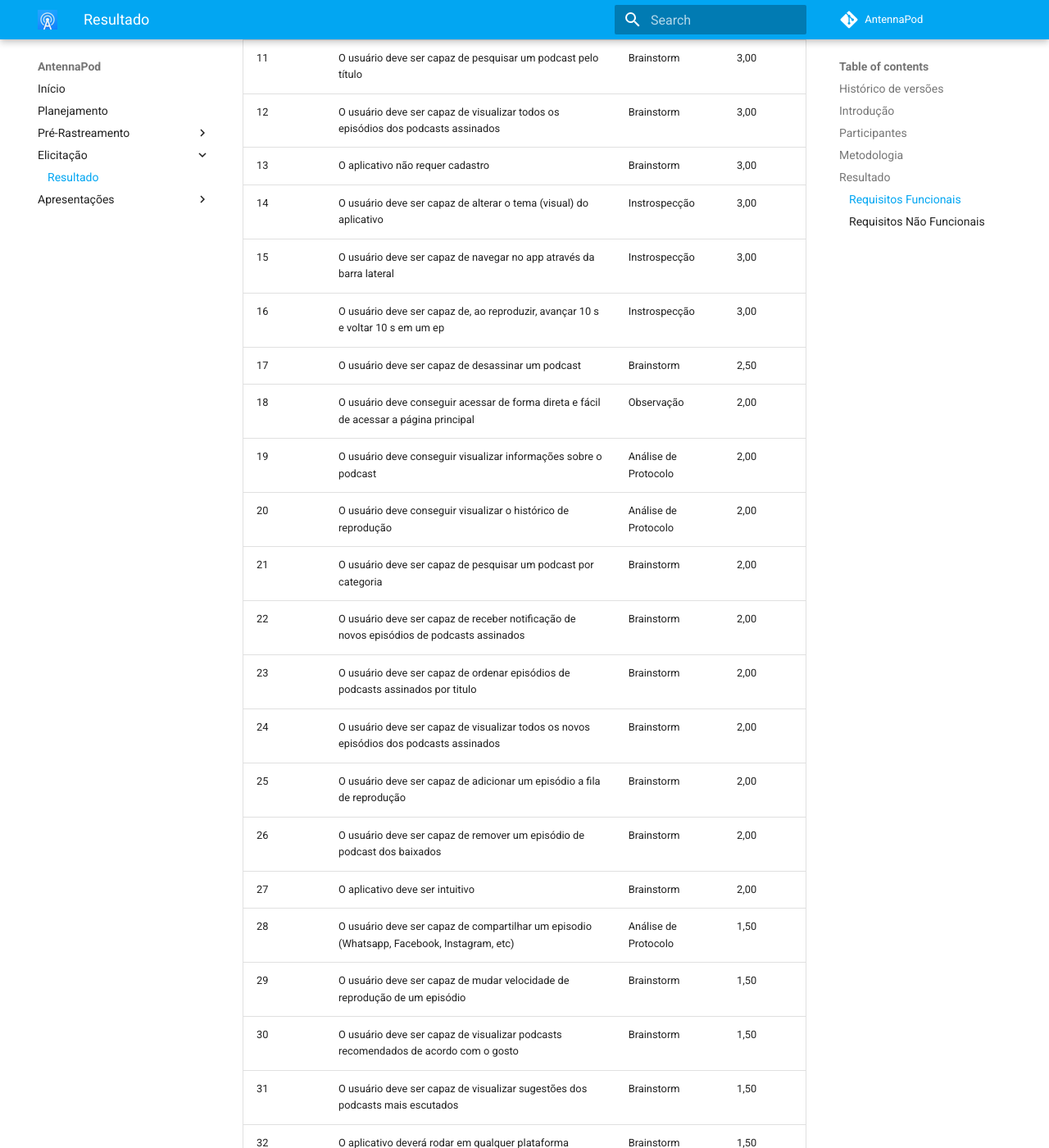
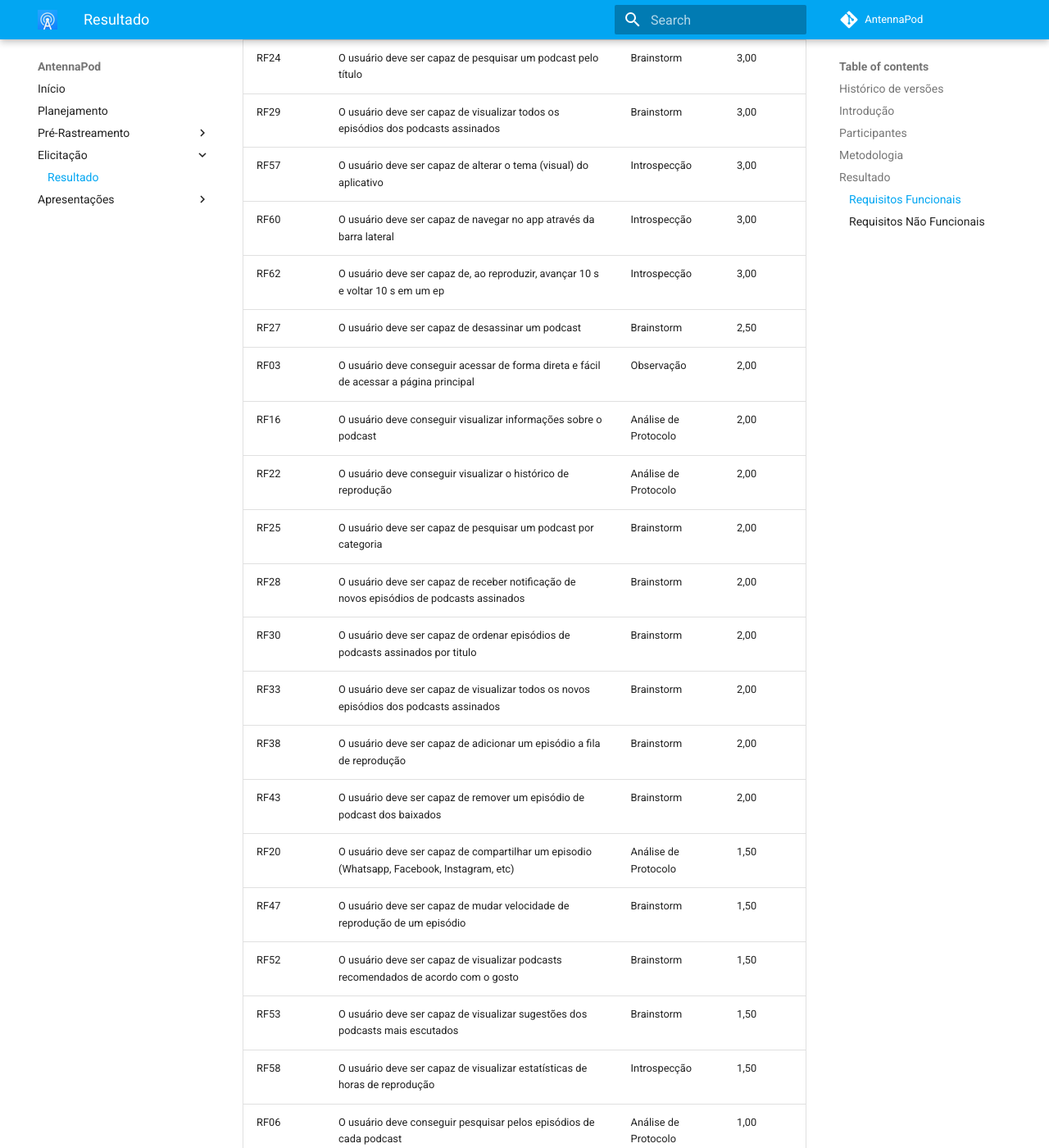
Before and after one commit to Requisitos-de-Software/2021.2-AntennaPod, an MkDocs documentation site: the page built from docs/elicitacao/resultado.md, in a window 1280 px wide and 1400 px high, scrolled down 1892 px. Shown: the whole window at 82% size. Built offline with MkDocs 1.6.1 and Material for MkDocs 9.7.7, drawn with Linux system fonts in a browser that asks for light colours; comment, search, counter and statistics services are not loaded; some of the changed text lies outside the part shown.

Commit message:
separado funcionais e nao funcionais

```diff
--- a/docs/elicitacao/resultado.md
+++ b/docs/elicitacao/resultado.md
@@ -26,9 +26,9 @@
 - Yudi Yamane
 
 ## Metodologia
-Em reunião no Discord, os requisitos levantados pelos participantes foram colocados em uma planilha do
-Google Sheets, um em cada linha. Em seguida, a cada requisito foi atribuído uma
-quantia em reais.
+Em reunião no Discord, os requisitos levantados pelos participantes foram colocados
+em uma planilha do Google Sheets, um em cada linha. Em seguida, a cada requisito
+foi atribuído uma quantia em reais.
 
 ## Resultado
 
@@ -38,75 +38,79 @@
 
 | ID | Descrição                                                                                    | Técnica              | R$     |
 |----|----------------------------------------------------------------------------------------------|----------------------|--------|
-| 01 | O usuário deve ser capaz de reproduzir e pausar episódios de podcasts                        | Brainstorm           | 6,00   |
-| 02 | O usuário deve ser capaz de assinar um podcast                                               | Brainstorm           | 4,00   |
-| 03 | O usuário deve ser capaz de, ao reproduzir, avançar e voltar um episódio                     | Instrospecção        | 4,00   |
-| 04 | O usuário deve conseguir ouvir um episódio sem precisar se inscrever em seu podcast          | Observação           | 3,00   |
-| 05 | O usuário deve conseguir baixar um podcast sem precisar se inscrever no mesmo                | Observação           | 3,00   |
-| 06 | O usuário deve conseguir visualizar suas assinaturas                                         | Análise de Protocolo | 3,00   |
-| 07 | O usuário deve conseguir visualizar seus downloads                                           | Análise de Protocolo | 3,00   |
-| 08 | O usuário deve conseguir fazer downloads dos episódios que deseja                            | Análise de Protocolo | 3,00   |
-| 09 | O usuário deve conseguir visualizar os episódios dos podcasts                                | Análise de Protocolo | 3,00   |
-| 10 | O usuário deve ser capaz de pesquisar um episódio pelo criador do podcast                    | Brainstorm           | 3,00   |
-| 11 | O usuário deve ser capaz de pesquisar um podcast pelo título                                 | Brainstorm           | 3,00   |
-| 12 | O usuário deve ser capaz de visualizar todos os episódios dos podcasts assinados             | Brainstorm           | 3,00   |
-| 13 | O aplicativo não requer cadastro                                                             | Brainstorm           | 3,00   |
-| 14 | O usuário deve ser capaz de alterar o tema (visual) do aplicativo                            | Instrospecção        | 3,00   |
-| 15 | O usuário deve ser capaz de navegar no app através da barra lateral                          | Instrospecção        | 3,00   |
-| 16 | O usuário deve ser capaz de, ao reproduzir, avançar 10 s e voltar 10 s em um ep              | Instrospecção        | 3,00   |
-| 17 | O usuário deve ser capaz de desassinar um podcast                                            | Brainstorm           | 2,50   |
-| 18 | O usuário deve conseguir acessar de forma direta e fácil de acessar a página principal       | Observação           | 2,00   |
-| 19 | O usuário deve conseguir visualizar informações sobre o podcast                              | Análise de Protocolo | 2,00   |
-| 20 | O usuário deve conseguir visualizar o histórico de reprodução                                | Análise de Protocolo | 2,00   |
-| 21 | O usuário deve ser capaz de pesquisar um podcast por categoria                               | Brainstorm           | 2,00   |
-| 22 | O usuário deve ser capaz de receber notificação de novos episódios de podcasts assinados     | Brainstorm           | 2,00   |
-| 23 | O usuário deve ser capaz de ordenar episódios de podcasts assinados por titulo               | Brainstorm           | 2,00   |
-| 24 | O usuário deve ser capaz de visualizar todos os novos episódios dos podcasts assinados       | Brainstorm           | 2,00   |
-| 25 | O usuário deve ser capaz de adicionar um episódio a fila de reprodução                       | Brainstorm           | 2,00   |
-| 26 | O usuário deve ser capaz de remover um episódio de podcast dos baixados                      | Brainstorm           | 2,00   |
-| 27 | O aplicativo deve ser intuitivo                                                              | Brainstorm           | 2,00   |
-| 28 | O usuário deve ser capaz de compartilhar um episodio (Whatsapp, Facebook, Instagram, etc)    | Análise de Protocolo | 1,50   |
-| 29 | O usuário deve ser capaz de mudar velocidade de reprodução de um episódio                    | Brainstorm           | 1,50   |
-| 30 | O usuário deve ser capaz de visualizar podcasts recomendados de acordo com o gosto           | Brainstorm           | 1,50   |
-| 31 | O usuário deve ser capaz de visualizar sugestões dos podcasts mais escutados                 | Brainstorm           | 1,50   |
-| 32 | O aplicativo deverá rodar em qualquer plataforma mobile                                      | Brainstorm           | 1,50   |
-| 33 | O usuário deve ser capaz de visualizar estatísticas de horas de reprodução                   | Instrospecção        | 1,50   |
-| 34 | O usuário deve conseguir pesquisar pelos episódios de cada podcast                           | Análise de Protocolo | 1,00   |
-| 35 | O usuário deve conseguir importar uma lista de podcast                                       | Análise de Protocolo | 1,00   |
-| 36 | O usuário deve conseguir alterar a ordem da fila de reprodução                               | Análise de Protocolo | 1,00   |
-| 37 | O usuário deve ser capaz de ordenar episódios de podcasts assinados por duração              | Brainstorm           | 1,00   |
-| 38 | O usuário deve ser capaz de ordenar episódios de podcasts assinados por data                 | Brainstorm           | 1,00   |
-| 39 | O usuário deve ser capaz de retirar a flag de "novo" de um episodio                          | Brainstorm           | 1,00   |
-| 40 | O usuário deve ser capaz de ser redirecionado para o website do podcast assinado por um link | Brainstorm           | 1,00   |
-| 41 | O usuário deve ser capaz de remover um episódio da fila de reprodução                        | Brainstorm           | 1,00   |
-| 42 | O usuário deve ser capaz de favoritar episódios                                              | Brainstorm           | 1,00   |
-| 43 | O usuário deve ser capaz de visualizar episodios favoritados                                 | Brainstorm           | 1,00   |
-| 44 | O usuário deve ser capaz de visualizar estatísticas do tamanho dos downloads                 | Instrospecção        | 1,00   |
-| 45 | O usuário deve ser capaz de realizar um backup de dados                                      | Instrospecção        | 1,00   |
-| 46 | O usuário deve conseguir pesquisar podcasts disponíveis no iTunes                            | Análise de Protocolo | 0,50   |
-| 47 | O usuário deve conseguir renomear o podcast assinado                                         | Análise de Protocolo | 0,50   |
-| 48 | O usuário deve ser capaz de visualizar logs dos downloads                                    | Brainstorm           | 0,50   |
-| 49 | O usuário deve ser capaz de desfavoritar episódios                                           | Brainstorm           | 0,50   |
-| 50 | O usuário deve ser capaz de criar playlist de episódios                                      | Brainstorm           | 0,50   |
-| 51 | O usuário deve ser capaz de visualizar podcasts por país                                     | Brainstorm           | 0,50   |
-| 52 | O usuário deve ser capaz de sincronizar o aplicativo com a conta do gpodder.net              | Instrospecção        | 0,50   |
-| 53 | O usuário deve conseguir se inscrever no podcast que ele deseja                              | Análise de Protocolo | 0,00   |
-| 54 | O usuário deve conseguir pesquisar pelos podcasts disponíveis                                | Análise de Protocolo | 0,00   |
-| 55 | O usuário deve conseguir ordenar os episódios de podcast                                     | Análise de Protocolo | 0,00   |
-| 56 | O usuário deve conseguir filtrar os episódios de podcast                                     | Análise de Protocolo | 0,00   |
-| 57 | O usuário deve conseguir atualizar de lista de episódios                                     | Análise de Protocolo | 0,00   |
-| 58 | O usuário deve conseguir compartilhar o podcast                                              | Análise de Protocolo | 0,00   |
-| 59 | O usuário deve conseguir remover o podcast das suas assinaturas                              | Análise de Protocolo | 0,00   |
-| 60 | O usuário deve ser capaz de renomear podcast assinado                                        | Brainstorm           | 0,00   |
-| 61 | O usuário deve ser capaz de listar episódios da fila de reprodução                           | Brainstorm           | 0,00   |
-| 62 | O usuário deve ser capaz de acessar o histórico de podcasts escutados                        | Brainstorm           | 0,00   |
-| 63 | O usuário deve ser capaz de baixar um episódio de um podcast                                 | Brainstorm           | 0,00   |
-| 64 | O usuário deve ser capaz de listar downloads                                                 | Brainstorm           | 0,00   |
-| 65 | O usuário deve ser capaz de compartilhar um episodio (Whatsapp, Facebook, Instagram, etc)    | Brainstorm           | 0,00   |
-| 66 | O usuário deve ser capaz de acessar página inicial *                                         | Brainstorm           | 0,00   |
-|    |                                                                                              | Total                | 100,00 |
-
+| RF37 | O usuário deve ser capaz de reproduzir e pausar episódios de podcasts                        | Brainstorm           | 6,00   |
+| RF26 | O usuário deve ser capaz de assinar um podcast                                               | Brainstorm           | 4,00   |
+| RF61 | O usuário deve ser capaz de, ao reproduzir, avançar um ep e voltar um ep                     | Introspecção         | 4,00   |
+| RF01 | O usuário deve conseguir ouvir um episódio sem precisar se inscrever em seu podcast          | Observação           | 3,00   |
+| RF02 | O usuário deve conseguir baixar um podcast sem precisar se inscrever no mesmo                | Observação           | 3,00   |
+| RF10 | O usuário deve conseguir visualizar suas assinaturas                                         | Análise de Protocolo | 3,00   |
+| RF11 | O usuário deve conseguir visualizar seus downloads                                           | Análise de Protocolo | 3,00   |
+| RF12 | O usuário deve conseguir fazer downloads dos episódios que deseja                            | Análise de Protocolo | 3,00   |
+| RF13 | O usuário deve conseguir visualizar os episódios dos podcasts                                | Análise de Protocolo | 3,00   |
+| RF23 | O usuário deve ser capaz de pesquisar um episódio pelo criador do podcast                    | Brainstorm           | 3,00   |
+| RF24 | O usuário deve ser capaz de pesquisar um podcast pelo título                                 | Brainstorm           | 3,00   |
+| RF29 | O usuário deve ser capaz de visualizar todos os episódios dos podcasts assinados             | Brainstorm           | 3,00   |
+| RF57 | O usuário deve ser capaz de alterar o tema (visual) do aplicativo                            | Introspecção         | 3,00   |
+| RF60 | O usuário deve ser capaz de navegar no app através da barra lateral                          | Introspecção         | 3,00   |
+| RF62 | O usuário deve ser capaz de, ao reproduzir, avançar 10 s e voltar 10 s em um ep              | Introspecção         | 3,00   |
+| RF27 | O usuário deve ser capaz de desassinar um podcast                                            | Brainstorm           | 2,50   |
+| RF03 | O usuário deve conseguir acessar de forma direta e fácil de acessar a página principal       | Observação           | 2,00   |
+| RF16 | O usuário deve conseguir visualizar informações sobre o podcast                              | Análise de Protocolo | 2,00   |
+| RF22 | O usuário deve conseguir visualizar o histórico de reprodução                                | Análise de Protocolo | 2,00   |
+| RF25 | O usuário deve ser capaz de pesquisar um podcast por categoria                               | Brainstorm           | 2,00   |
+| RF28 | O usuário deve ser capaz de receber notificação de novos episódios de podcasts assinados     | Brainstorm           | 2,00   |
+| RF30 | O usuário deve ser capaz de ordenar episódios de podcasts assinados por titulo               | Brainstorm           | 2,00   |
+| RF33 | O usuário deve ser capaz de visualizar todos os novos episódios dos podcasts assinados       | Brainstorm           | 2,00   |
+| RF38 | O usuário deve ser capaz de adicionar um episódio a fila de reprodução                       | Brainstorm           | 2,00   |
+| RF43 | O usuário deve ser capaz de remover um episódio de podcast dos baixados                      | Brainstorm           | 2,00   |
+| RF20 | O usuário deve ser capaz de compartilhar um episodio (Whatsapp, Facebook, Instagram, etc)    | Análise de Protocolo | 1,50   |
+| RF47 | O usuário deve ser capaz de mudar velocidade de reprodução de um episódio                    | Brainstorm           | 1,50   |
+| RF52 | O usuário deve ser capaz de visualizar podcasts recomendados de acordo com o gosto           | Brainstorm           | 1,50   |
+| RF53 | O usuário deve ser capaz de visualizar sugestões dos podcasts mais escutados                 | Brainstorm           | 1,50   |
+| RF58 | O usuário deve ser capaz de visualizar estatísticas de horas de reprodução                   | Introspecção         | 1,50   |
+| RF06 | O usuário deve conseguir pesquisar pelos episódios de cada podcast                           | Análise de Protocolo | 1,00   |
+| RF14 | O usuário deve conseguir importar uma lista de podcast                                       | Análise de Protocolo | 1,00   |
+| RF21 | O usuário deve conseguir alterar a ordem da fila de reprodução                               | Análise de Protocolo | 1,00   |
+| RF31 | O usuário deve ser capaz de ordenar episódios de podcasts assinados por duração              | Brainstorm           | 1,00   |
+| RF32 | O usuário deve ser capaz de ordenar episódios de podcasts assinados por data                 | Brainstorm           | 1,00   |
+| RF34 | O usuário deve ser capaz de retirar a flag de "novo" de um episodio                          | Brainstorm           | 1,00   |
+| RF36 | O usuário deve ser capaz de ser redirecionado para o website do podcast assinado por um link | Brainstorm           | 1,00   |
+| RF39 | O usuário deve ser capaz de remover um episódio da fila de reprodução                        | Brainstorm           | 1,00   |
+| RF48 | O usuário deve ser capaz de favoritar episódios                                              | Brainstorm           | 1,00   |
+| RF50 | O usuário deve ser capaz de visualizar episodios favoritados                                 | Brainstorm           | 1,00   |
+| RF59 | O usuário deve ser capaz de visualizar estatísticas do tamanho dos downloads                 | Introspecção         | 1,00   |
+| RF63 | O usuário deve ser capaz de realizar um backup de dados                                      | Introspecção         | 1,00   |
+| RF07 | O usuário deve conseguir pesquisar podcasts disponíveis no iTunes                            | Análise de Protocolo | 0,50   |
+| RF18 | O usuário deve conseguir renomear o podcast assinado                                         | Análise de Protocolo | 0,50   |
+| RF45 | O usuário deve ser capaz de visualizar logs dos downloads                                    | Brainstorm           | 0,50   |
+| RF49 | O usuário deve ser capaz de desfavoritar episódios                                           | Brainstorm           | 0,50   |
+| RF51 | O usuário deve ser capaz de criar playlist de episódios                                      | Brainstorm           | 0,50   |
+| RF54 | O usuário deve ser capaz de visualizar podcasts por país                                     | Brainstorm           | 0,50   |
+| RF56 | O usuário deve ser capaz de sincronizar o aplicativo com a conta do gpodder.net              | Introspecção         | 0,50   |
+| RF04 | O usuário deve conseguir se inscrever no podcast que ele deseja                              | Análise de Protocolo | 0,00   |
+| RF05 | O usuário deve conseguir pesquisar pelos podcasts disponíveis                                | Análise de Protocolo | 0,00   |
+| RF08 | O usuário deve conseguir ordenar os episódios de podcast                                     | Análise de Protocolo | 0,00   |
+| RF09 | O usuário deve conseguir filtrar os episódios de podcast                                     | Análise de Protocolo | 0,00   |
+| RF15 | O usuário deve conseguir atualizar de lista de episódios                                     | Análise de Protocolo | 0,00   |
+| RF17 | O usuário deve conseguir compartilhar o podcast                                              | Análise de Protocolo | 0,00   |
+| RF19 | O usuário deve conseguir remover o podcast das suas assinaturas                              | Análise de Protocolo | 0,00   |
+| RF35 | O usuário deve ser capaz de renomear podcast assinado                                        | Brainstorm           | 0,00   |
+| RF40 | O usuário deve ser capaz de listar episódios da fila de reprodução                           | Brainstorm           | 0,00   |
+| RF41 | O usuário deve ser capaz de acessar o histórico de podcasts escutados                        | Brainstorm           | 0,00   |
+| RF42 | O usuário deve ser capaz de baixar um episódio de um podcast                                 | Brainstorm           | 0,00   |
+| RF44 | O usuário deve ser capaz de listar downloads                                                 | Brainstorm           | 0,00   |
+| RF46 | O usuário deve ser capaz de compartilhar um episodio (Whatsapp, Facebook, Instagram, etc)    | Brainstorm           | 0,00   |
+| RF55 | O usuário deve ser capaz de acessar página inicial *                                         | Brainstorm           | 0,00   |
+| RF64 | O usuário deve ser capaz de listar downloads                                                 | Brainstorm           | 0,00   |
+| RF65 | O usuário deve ser capaz de compartilhar um episodio (Whatsapp, Facebook, Instagram, etc)    | Brainstorm           | 0,00   |
+| RF66 | O usuário deve ser capaz de acessar página inicial *                                         | Brainstorm           | 0,00   |
 
 ### Requisitos Não Funcionais
 
+| ID | Descrição                                               | Técnica    | R$   |
+|----|---------------------------------------------------------|------------|------|
+| 66 | O aplicativo não requer cadastro                        | Brainstorm | 3,00 |
+| 64 | O aplicativo deve ser intuitivo                         | Brainstorm | 2,00 |
+| 65 | O aplicativo deverá rodar em qualquer plataforma mobile | Brainstorm | 1,50 |
+
 <!-- ## Referências -->
```
Also changed, not shown: other parts of docs/elicitacao/resultado.md (+3 -3 lines).
